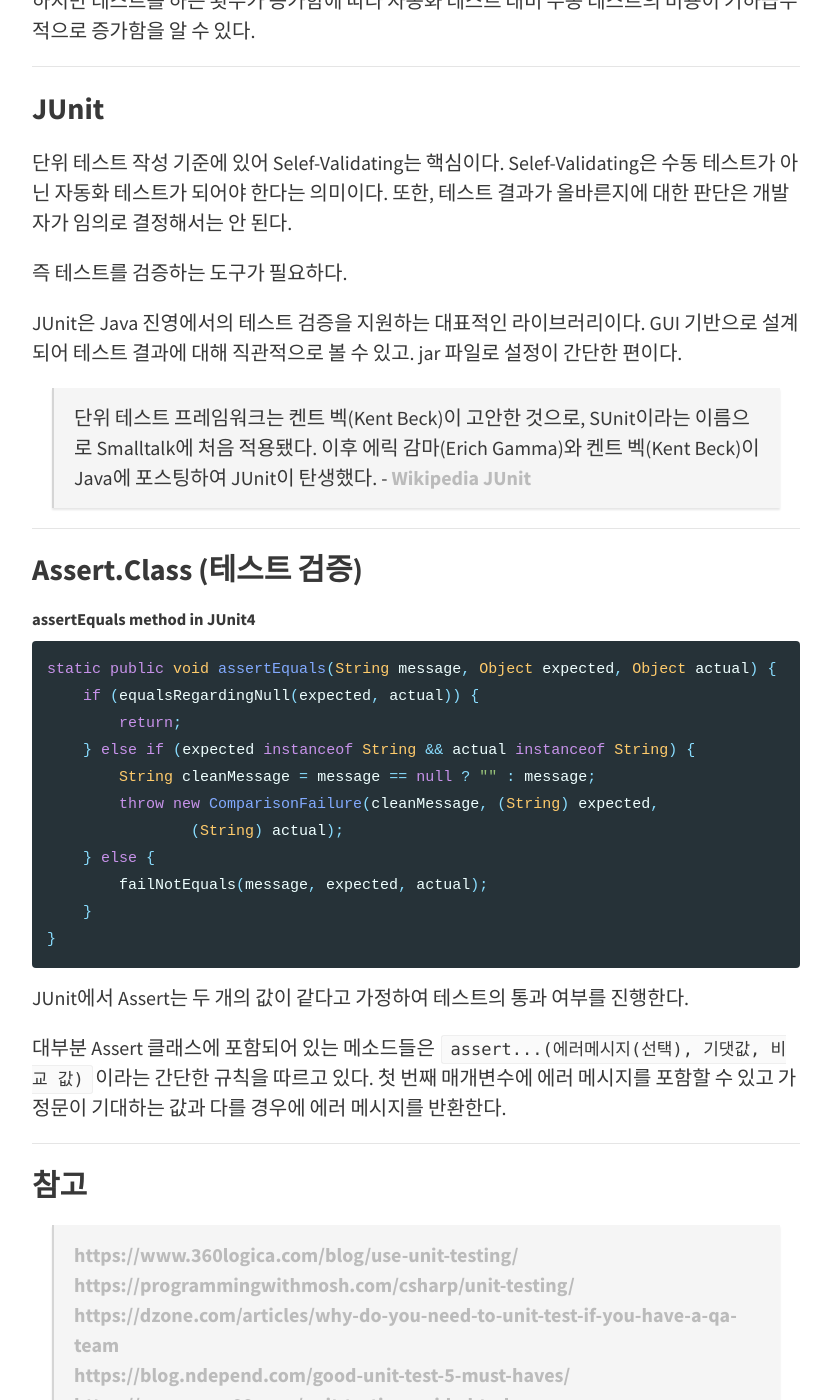
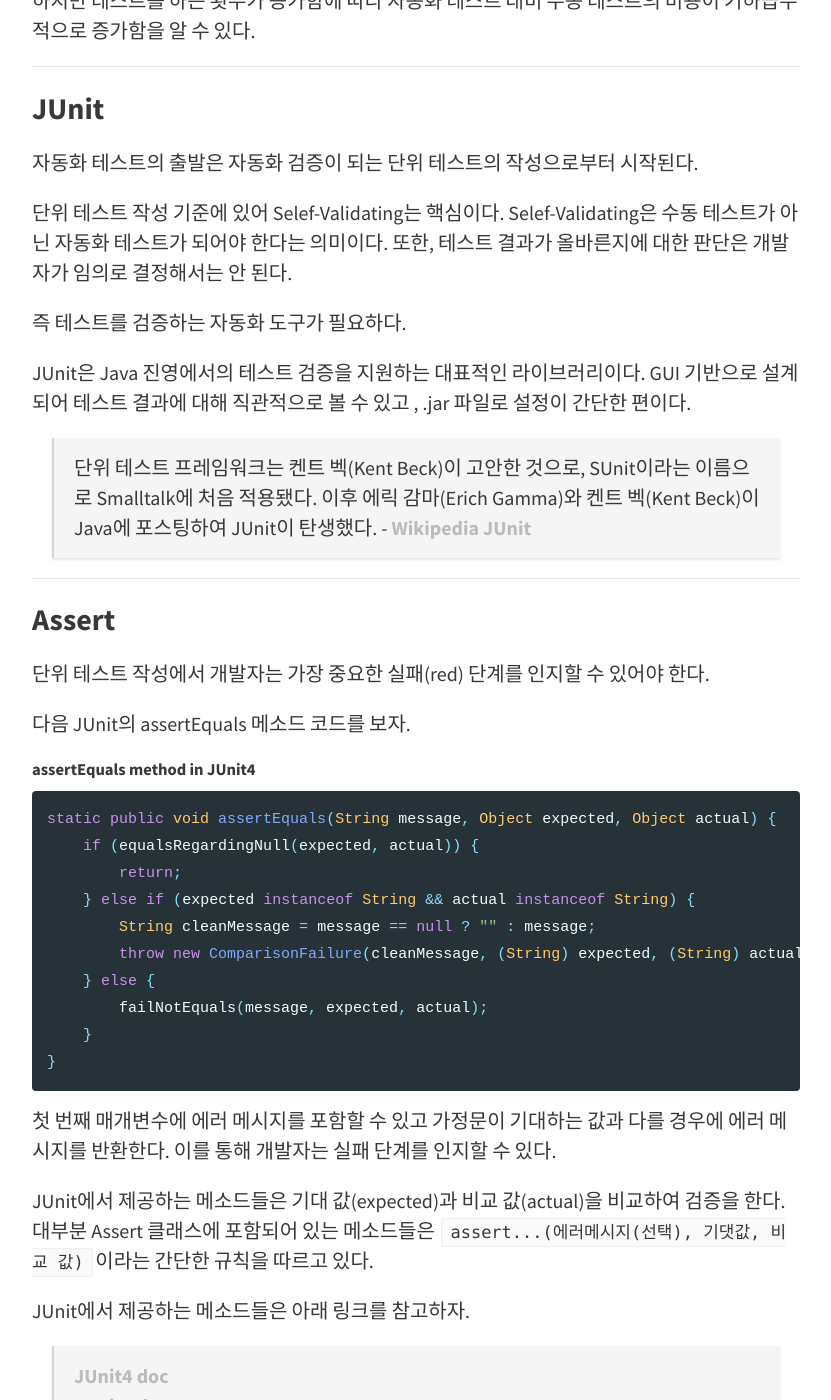
Before and after one commit to gmoon92/gmoon92.github.io, a Jekyll site: the page built from _posts/2018-08-24-TDD2.md, in a window 1280 px wide and 1400 px high, scrolled down 2179 px. Shown: the whole window, without its empty margins (224-1055 px from the left). Built offline with Jekyll 4.4.1, drawn with Linux system fonts in a browser that asks for light colours; comment, search, counter and statistics services are not loaded; some of the changed text lies outside the part shown.

Commit message:
tdd junit image add

````diff
--- a/_posts/2018-08-24-TDD2.md
+++ b/_posts/2018-08-24-TDD2.md
@@ -1,6 +1,6 @@
 ---
 layout: post
-title: "TDD : Unit Test With JUnit"
+title: "TDD : JUnit with Unit Test"
 tags: [TDD]
 display: "false"
 subtitle: "Chapter2 자동화 테스트"
@@ -52,39 +52,132 @@ TFD 방식으로 생성된 단위 테스트는 개발 중에 재설계가 이루
 
 ### JUnit
 
+자동화 테스트의 출발은 자동화 검증이 되는 단위 테스트의 작성으로부터 시작된다.
+
 단위 테스트 작성 기준에 있어 Selef-Validating는 핵심이다. Selef-Validating은 수동 테스트가 아닌 자동화 테스트가 되어야 한다는 의미이다. 또한, 테스트 결과가 올바른지에 대한 판단은 개발자가 임의로 결정해서는 안 된다.
 
-즉 테스트를 검증하는 도구가 필요하다.
+즉 테스트를 검증하는 자동화 도구가 필요하다.
 
-JUnit은 Java 진영에서의 테스트 검증을 지원하는 대표적인 라이브러리이다. GUI 기반으로 설계되어 테스트 결과에 대해 직관적으로 볼 수 있고. jar 파일로 설정이 간단한 편이다.
+JUnit은 Java 진영에서의 테스트 검증을 지원하는 대표적인 라이브러리이다. GUI 기반으로 설계되어 테스트 결과에 대해 직관적으로 볼 수 있고 , .jar 파일로 설정이 간단한 편이다.
 
 >단위 테스트 프레임워크는 켄트 벡(Kent Beck)이 고안한 것으로, SUnit이라는 이름으로 Smalltalk에 처음 적용됐다. 이후 에릭 감마(Erich Gamma)와 켄트 벡(Kent Beck)이 Java에 포스팅하여 JUnit이 탄생했다. - [Wikipedia JUnit](https://en.wikipedia.org/wiki/JUnit)
 
 ---
 
-### Assert.Class (테스트 검증)
+### Assert
+
+단위 테스트 작성에서 개발자는 가장 중요한 실패(red) 단계를 인지할 수 있어야 한다.
+
+다음 JUnit의 assertEquals 메소드 코드를 보자.
 
 ##### assertEquals method in JUnit4
+
 ```java
 static public void assertEquals(String message, Object expected, Object actual) {
     if (equalsRegardingNull(expected, actual)) {
         return;
     } else if (expected instanceof String && actual instanceof String) {
         String cleanMessage = message == null ? "" : message;
-        throw new ComparisonFailure(cleanMessage, (String) expected,
-                (String) actual);
+        throw new ComparisonFailure(cleanMessage, (String) expected, (String) actual);
     } else {
         failNotEquals(message, expected, actual);
     }
 }
 ```
 
-JUnit에서 Assert는 두 개의 값이 같다고 가정하여 테스트의 통과 여부를 진행한다.
+첫 번째 매개변수에 에러 메시지를 포함할 수 있고 가정문이 기대하는 값과 다를 경우에 에러 메시지를 반환한다. 이를 통해 개발자는 실패 단계를 인지할 수 있다.
 
- 대부분 Assert 클래스에 포함되어 있는 메소드들은 `assert...(에러메시지(선택), 기댓값, 비교 값)`이라는 간단한 규칙을 따르고 있다.
-첫 번째 매개변수에 에러 메시지를 포함할 수 있고 가정문이 기대하는 값과 다를 경우에 에러 메시지를 반환한다.
+JUnit에서 제공하는 메소드들은 기대 값(expected)과 비교 값(actual)을 비교하여 검증을 한다. 대부분 Assert 클래스에 포함되어 있는 메소드들은 `assert...(에러메시지(선택), 기댓값, 비교 값)`이라는 간단한 규칙을 따르고 있다.
+
+JUnit에서 제공하는 메소드들은 아래 링크를 참고하자.
+
+> [JUnit4 doc](https://junit.org/junit4/javadoc/latest/index.html) <br/>
+> [JUnit5 doc](https://junit.org/junit5/docs/current/api/overview-summary.html)
+
+### 결과 분석
+
+```java
+import static org.junit.Assert.assertEquals;
+import org.junit.Ignore;
+import org.junit.Test;
+
+public class JunitExample {
+
+	@Test
+	public void successTest() {
+		assertEquals("성공", 1, 1);
+	}
+
+	@Test
+	public void failTest() {
+		assertEquals("실패", 1, 2);	// fail
+	}
+
+	@Test
+	public void compileErrorTest() {
+		TestController ins = new TestController();	// error
+
+	}
+
+	@Test
+	@Ignore
+	public void ignoreTest() {
+		assertEquals(1, 1);
+	}
+
+}
+```
+
+위 코드는 상황별 결과를 보기 위한 간단한 테스트 코드이다.
+
+먼저 결과에 대한 예상을 해보자.
+
+|  메소드  | 결과 |
+|:---------------|:-----|
+| successTest | 통과 |
+| failTest | 실패 |
+| compileErrorTest | 컴파일 에러 |
+| ignoreTest | 테스트에서 제외 |
 
 
+다음 코드를 JUnit으로 실행해보자.
+
+<img src="/md/img/TDD/UnitTest/JUnit-Result-GUI.png">
+<em>JUnit GUI</em>
+
+
+
+`@Test` 어노테이션은 메소드를 테스트 메소드라고 정의한것이다.
+
+```java
+@Test
+public void failMethod() {
+	assertEquals("실패", 1, 2);
+}
+```
+
+여기서 우리는 failMethod가 실패 된다는 걸 알 수있다. `assertEquals("실패", 1, 2);` 기대 값이 1이 나와야 되지만 비교 값으로 2를 넣어 이 메소드는 실패된다.
+
+
+
+JUnit을 통해 실행하면 GUI형태로 결과를 알려준다. 여기서 우리는 3단계로 테스트 결과에 대해 분석할 수 있다.
+
+<img src="/md/img/TDD/UnitTest/JUnit-Result-GUI1.png">
+<em>Result-1</em>
+
+1) `Finished after 0.075 seconds`는 테스트 실행 경과 시간을 나타낸다.
+2) `Runs 2/2`의 뜻은 테스트 메소드 2개를 진행했고 컴파일 에러 없는 테스트 코드가 2개라는 뜻이다. (참고 에러와 컴파일에러는 다르다.)
+
+
+
+테스트가 실패 되었다고 사용자는 알 수 있다.
+
+
+<img src="/md/img/TDD/UnitTest/JUnit-Result-GUI2.png">
+<em>Result-2</em>
+
+<img src="/md/img/TDD/UnitTest/JUnit-Result-GUI3.png">
+<em>Result-3</em>
 
 ---
 
````
Also changed, not shown: md/img/TDD/UnitTest/JUnit-Result-GUI.png (added), md/img/TDD/UnitTest/JUnit-Result-GUI1.png (added), md/img/TDD/UnitTest/JUnit-Result-GUI2.png (added), md/img/TDD/UnitTest/JUnit-Result-GUI3.png (added).
